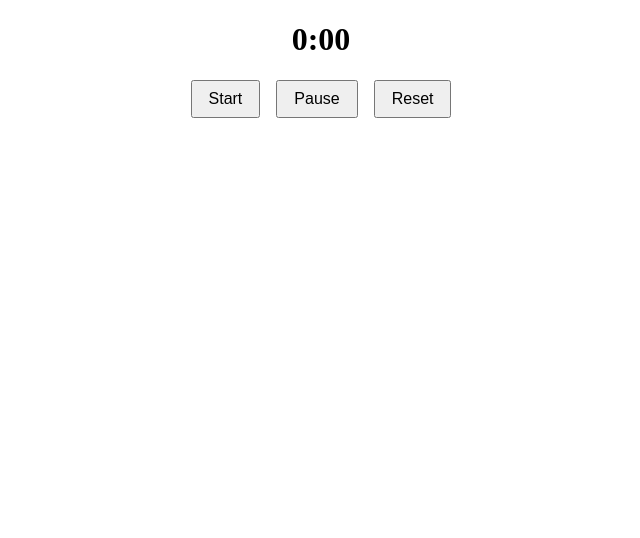
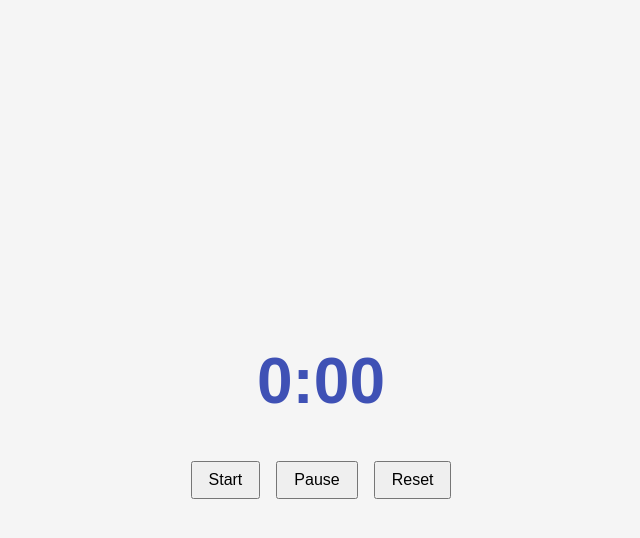
Before and after one commit to IT-Kamianets/timer, an Angular app: page / in a window 1280 px wide. Shown: the top 538 px of the page, without its empty margins (319-959 px from the left). Built offline with nearby package versions, Linux system fonts and the light colour scheme.

Commit message:
Update styles.css

```diff
--- a/src/styles.css
+++ b/src/styles.css
@@ -1 +1,24 @@
-/* You can add global styles to this file, and also import other style files */
+/* styles.css */
+body {
+    font-family: Arial, sans-serif;
+    display: flex;
+    justify-content: center;
+    align-items: center;
+    height: 100vh;
+    background-color: #f5f5f5;
+    margin: 0;
+}
+
+h1 {
+    font-size: 4rem;
+    color: #3f51b5;
+}
+
+.timer-container {
+    text-align: center;
+    border: 2px solid #3f51b5;
+    padding: 20px;
+    border-radius: 10px;
+    background-color: white;
+    box-shadow: 0 4px 20px rgba(0, 0, 0, 0.1);
+}
```
